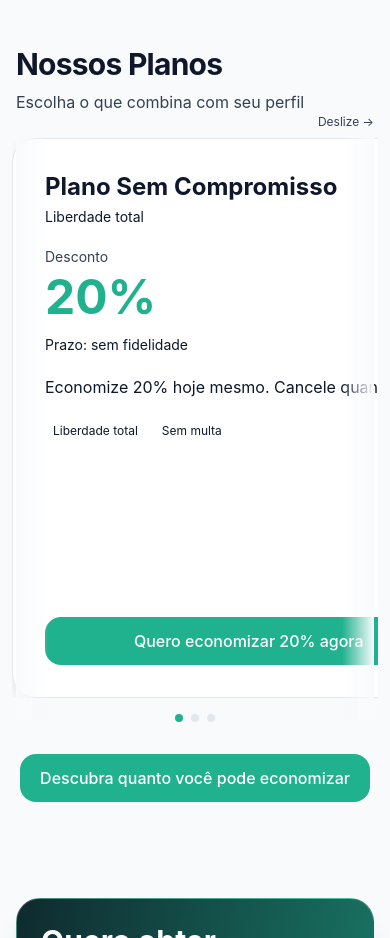
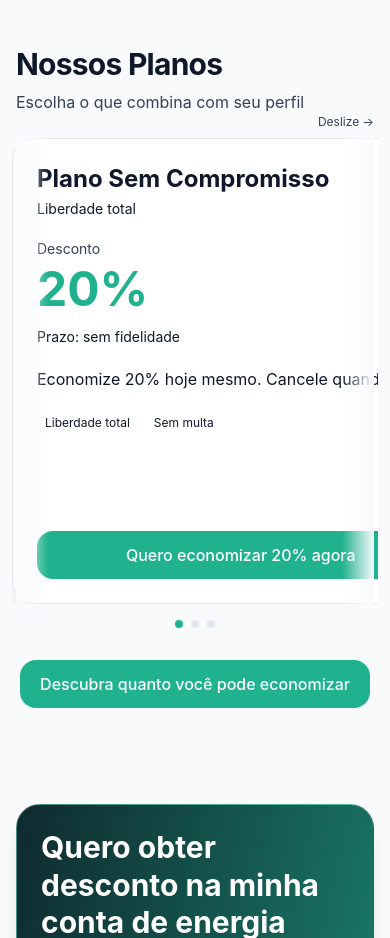
Before and after one commit to osanaizera/helexia-ms-lp, a Next.js app: page / in a window 390 px wide. Shown: the part 3160-4098 px from the top of the page. Built offline with nearby package versions, Linux system fonts and the light colour scheme; no server answers.

Commit message:
Plans mobile UX: reduce card min-height/padding/width; remove touch-pan-x to allow vertical scrolling; keep no-scrollbar and snap carousel

```diff
--- a/components/Plans.tsx
+++ b/components/Plans.tsx
@@ -78,10 +78,10 @@ export default function Plans({ onSelect, selected }: { onSelect?: (p: PlanKey)
           <div className="md:hidden absolute left-0 top-0 bottom-0 w-8 pointer-events-none bg-gradient-to-r from-bg to-transparent" aria-hidden />
           <div className="md:hidden absolute right-0 top-0 bottom-0 w-8 pointer-events-none bg-gradient-to-l from-bg to-transparent" aria-hidden />
           <div className="md:hidden absolute -top-6 right-0 text-xs text-muted">Deslize →</div>
-          <div ref={trackRef} className="flex md:grid md:grid-cols-3 gap-4 md:gap-8 overflow-x-auto md:overflow-visible no-scrollbar snap-x snap-mandatory scroll-smooth px-1 -mx-1 touch-pan-x" role="radiogroup" aria-label="Seleção de planos">
+          <div ref={trackRef} className="flex md:grid md:grid-cols-3 gap-4 md:gap-8 overflow-x-auto md:overflow-visible no-scrollbar overscroll-x-contain snap-x snap-mandatory scroll-smooth px-1 -mx-1" role="radiogroup" aria-label="Seleção de planos">
           {/* Plano Sem Compromisso (Flex) */}
           <article
-            className={`group rounded-3xl bg-white border transition-all duration-300 hover:-translate-y-1 hover:shadow-xl min-h-[520px] p-8 md:p-10 flex flex-col snap-center shrink-0 min-w-[82%] sm:min-w-[65%] md:min-w-0 ${selected==='Flex' ? 'border-[color:var(--brand-accent)] ring-2 ring-[color:var(--brand-accent)]/40 shadow-xl' : 'border-line shadow-soft'}`}
+            className={`group rounded-3xl bg-white border transition-all duration-300 hover:-translate-y-1 hover:shadow-xl min-h-[420px] sm:min-h-[480px] md:min-h-[520px] p-6 md:p-8 lg:p-10 flex flex-col snap-center shrink-0 min-w-[78%] sm:min-w-[64%] md:min-w-0 ${selected==='Flex' ? 'border-[color:var(--brand-accent)] ring-2 ring-[color:var(--brand-accent)]/40 shadow-xl' : 'border-line shadow-soft'}`}
             role="radio" aria-checked={selected==='Flex'} tabIndex={0}
             onKeyDown={(e)=>handleKey(e,'Flex')}
             onClick={()=>onSelect?.('Flex')}
@@ -115,7 +115,7 @@ export default function Plans({ onSelect, selected }: { onSelect?: (p: PlanKey)
 
           {/* Plano Inteligente (Economico12) */}
           <article
-            className={`group rounded-3xl border transition-all duration-300 hover:-translate-y-1 hover:shadow-xl min-h-[560px] p-8 md:p-10 flex flex-col snap-center shrink-0 min-w-[82%] sm:min-w-[65%] md:min-w-0 ${selected==='Economico12' ? 'bg-[rgba(32,178,142,0.05)] border-[color:var(--brand-accent)] ring-2 ring-[color:var(--brand-accent)]/40 shadow-xl' : 'bg-white border-line shadow-soft'} `}
+            className={`group rounded-3xl border transition-all duration-300 hover:-translate-y-1 hover:shadow-xl min-h-[440px] sm:min-h-[520px] md:min-h-[560px] p-6 md:p-8 lg:p-10 flex flex-col snap-center shrink-0 min-w-[78%] sm:min-w-[64%] md:min-w-0 ${selected==='Economico12' ? 'bg-[rgba(32,178,142,0.05)] border-[color:var(--brand-accent)] ring-2 ring-[color:var(--brand-accent)]/40 shadow-xl' : 'bg-white border-line shadow-soft'} `}
             role="radio" aria-checked={selected==='Economico12'} tabIndex={0}
             onKeyDown={(e)=>handleKey(e,'Economico12')}
             onClick={()=>onSelect?.('Economico12')}
@@ -153,7 +153,7 @@ export default function Plans({ onSelect, selected }: { onSelect?: (p: PlanKey)
 
           {/* Plano Premium (Premium36) */}
           <article
-            className={`group rounded-3xl bg-white border transition-all duration-300 hover:-translate-y-1 hover:shadow-xl min-h-[520px] p-8 md:p-10 flex flex-col snap-center shrink-0 min-w-[82%] sm:min-w-[65%] md:min-w-0 ${selected==='Premium36' ? 'border-[color:var(--brand-accent)] ring-2 ring-[color:var(--brand-accent)]/40 shadow-xl' : 'border-line shadow-soft'} `}
+            className={`group rounded-3xl bg-white border transition-all duration-300 hover:-translate-y-1 hover:shadow-xl min-h-[420px] sm:min-h-[480px] md:min-h-[520px] p-6 md:p-8 lg:p-10 flex flex-col snap-center shrink-0 min-w-[78%] sm:min-w-[64%] md:min-w-0 ${selected==='Premium36' ? 'border-[color:var(--brand-accent)] ring-2 ring-[color:var(--brand-accent)]/40 shadow-xl' : 'border-line shadow-soft'} `}
             role="radio" aria-checked={selected==='Premium36'} tabIndex={0}
             onKeyDown={(e)=>handleKey(e,'Premium36')}
             onClick={()=>onSelect?.('Premium36')}
```
